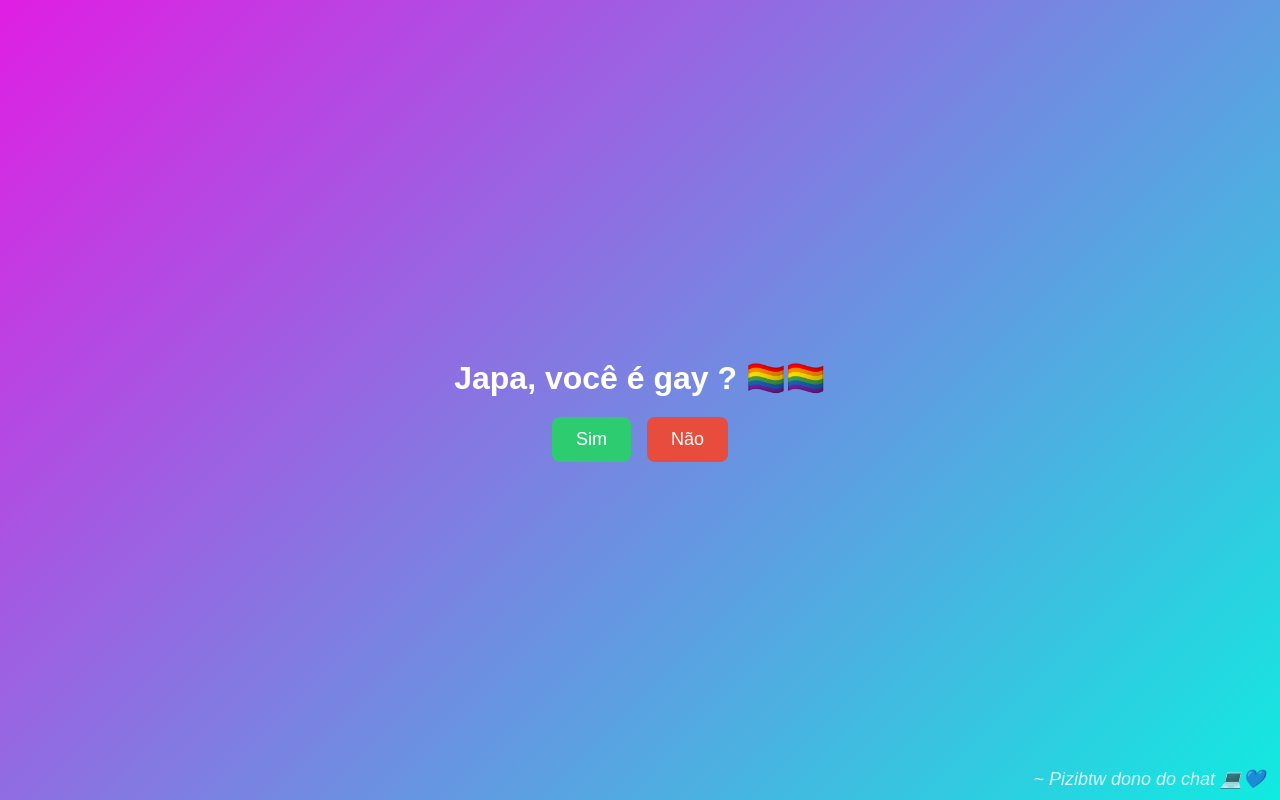
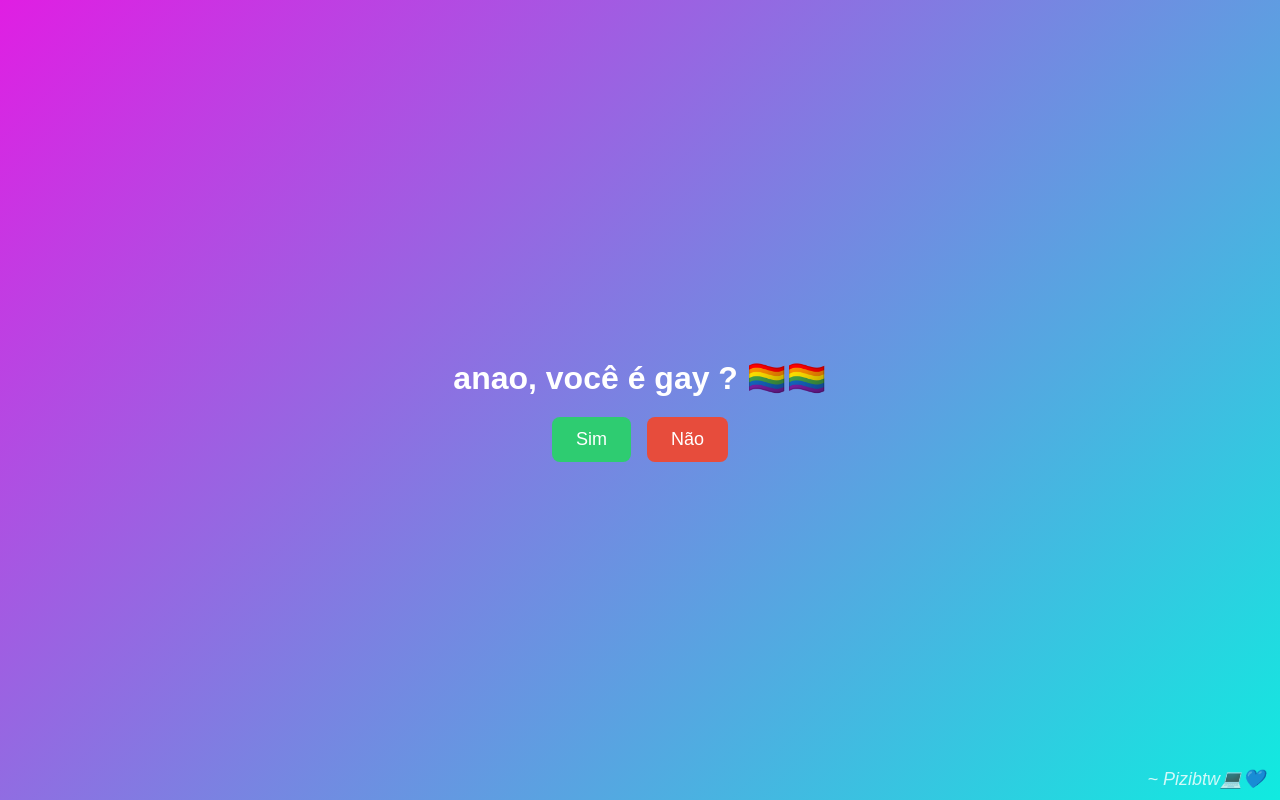
Before and after one commit to Peeazzy/japones, a plain HTML site: page index.html in a window 1280 px wide. Drawn offline with Linux system fonts and the light colour scheme.

Commit message:
Update index.html

```diff
--- a/index.html
+++ b/index.html
@@ -2,7 +2,7 @@
 <html lang="pt-BR">
 <head>
   <meta charset="UTF-8">
-  <title>Espero que goste Japa</title>
+  <title>Espero que goste Anao</title>
   <style>
     body {
       font-family: Arial, sans-serif;
@@ -47,7 +47,7 @@
   </style>
 </head>
 <body>
-  <h1>Japa, você é gay ? 🏳️‍🌈🏳️‍🌈</h1>
+  <h1>anao, você é gay ? 🏳️‍🌈🏳️‍🌈</h1>
 
   <div class="botoes">
     <button id="sim" onclick="aceitou()">Sim</button>
@@ -58,7 +58,7 @@
   </div>
 
   <!-- 🔹 Assinatura -->
-  <div class="assinatura">~ Pizibtw dono do chat 💻💙</div>
+  <div class="assinatura">~ Pizibtw💻💙</div>
 
   <script>
     function aceitou() {
```
